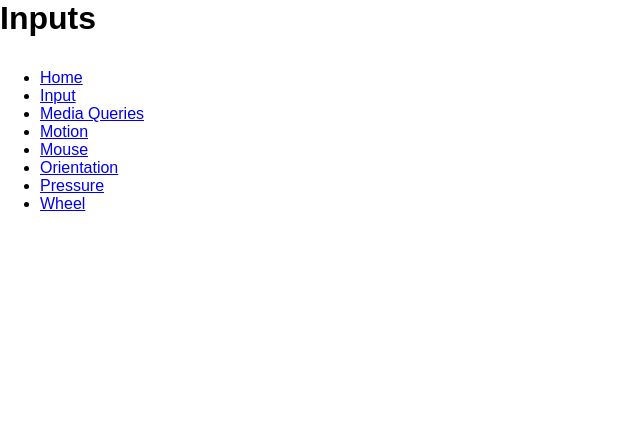
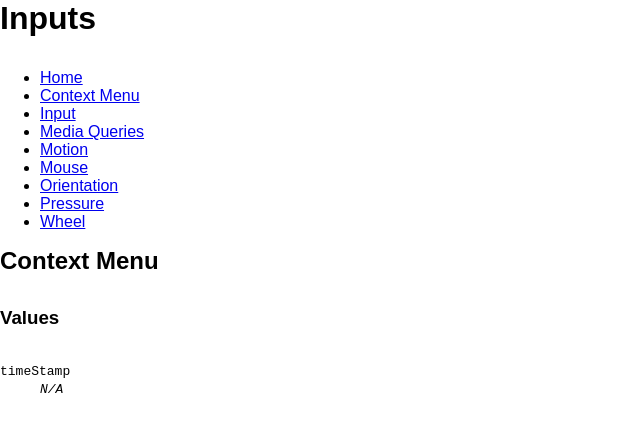
Before and after one commit to j-/inputs, a React app: page /#/context-menu in a window 1280 px wide. Shown: the top 432 px of the page, without its empty margins (0-640 px from the left). Built offline with nearby package versions, Linux system fonts and the light colour scheme.

Commit message:
Add context menu route

```diff
--- a/src/components/App.tsx
+++ b/src/components/App.tsx
@@ -2,6 +2,7 @@ import * as React from 'react';
 import { HashRouter as Router, Route } from 'react-router-dom';
 import Navigation from './Navigation';
 import Home from '../routes/Home';
+import ContextMenu from '../routes/ContextMenu';
 import Input from '../routes/Input';
 import MediaQueries from 'src/routes/MediaQueries';
 import Motion from '../routes/Motion';
@@ -18,6 +19,7 @@ const App: React.StatelessComponent = () => (
 			<Navigation />
 
 			<Route exact={true} path="/" component={Home} />
+			<Route path="/context-menu" component={ContextMenu} />
 			<Route path="/input" component={Input} />
 			<Route path="/media-queries" component={MediaQueries} />
 			<Route path="/motion" component={Motion} />
--- a/src/components/Navigation.tsx
+++ b/src/components/Navigation.tsx
@@ -5,6 +5,7 @@ const Navigation: React.StatelessComponent = () => (
 	<div className="Navigation">
 		<ul>
 			<li><Link to="/">Home</Link></li>
+			<li><Link to="/context-menu">Context Menu</Link></li>
 			<li><Link to="/input">Input</Link></li>
 			<li><Link to="/media-queries">Media Queries</Link></li>
 			<li><Link to="/motion">Motion</Link></li>
--- /dev/null
+++ b/src/routes/ContextMenu.tsx
@@ -0,0 +1,43 @@
+import * as React from 'react';
+import { BrowserRouterProps } from 'react-router-dom';
+import NA from '../components/NA';
+
+interface State {
+	event: MouseEvent,
+}
+
+export default class ContextMenu extends React.Component<BrowserRouterProps, State> {
+	state: State = {
+		event: new MouseEvent('contextmenu'),
+	};
+
+	componentDidMount () {
+		window.addEventListener('contextmenu', this.handleContextmenu);
+	}
+
+	componentWillUnmount () {
+		window.removeEventListener('contextmenu', this.handleContextmenu);
+	}
+
+	render () {
+		const { timeStamp } = this.state.event;
+		return (
+			<div>
+				<h2>Context Menu</h2>
+
+				<h3>Values</h3>
+
+				<dl>
+					<dt><code>timeStamp</code></dt>
+					<dd><code>{timeStamp || <NA />}</code></dd>
+				</dl>
+			</div>
+		);
+	}
+
+	private handleContextmenu = (e: MouseEvent) => {
+		this.setState({
+			event: e,
+		});
+	};
+}
```
